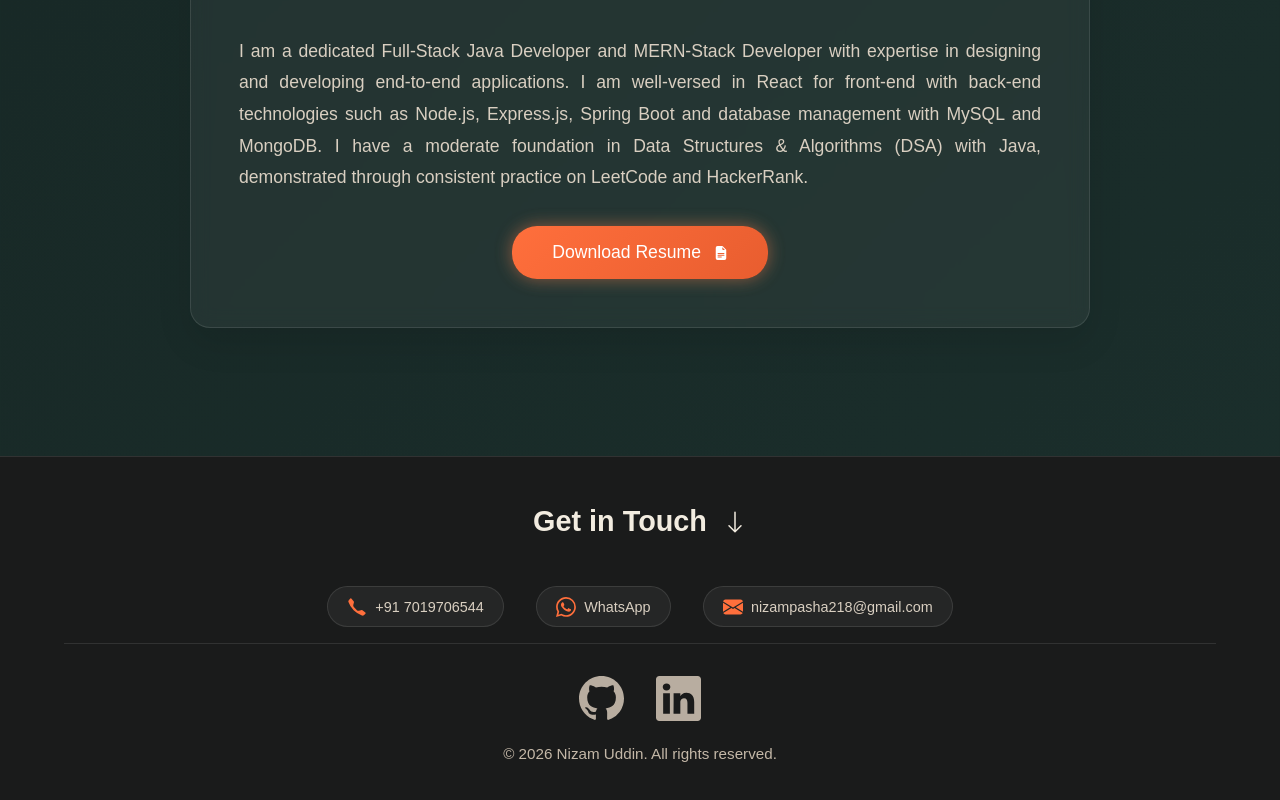
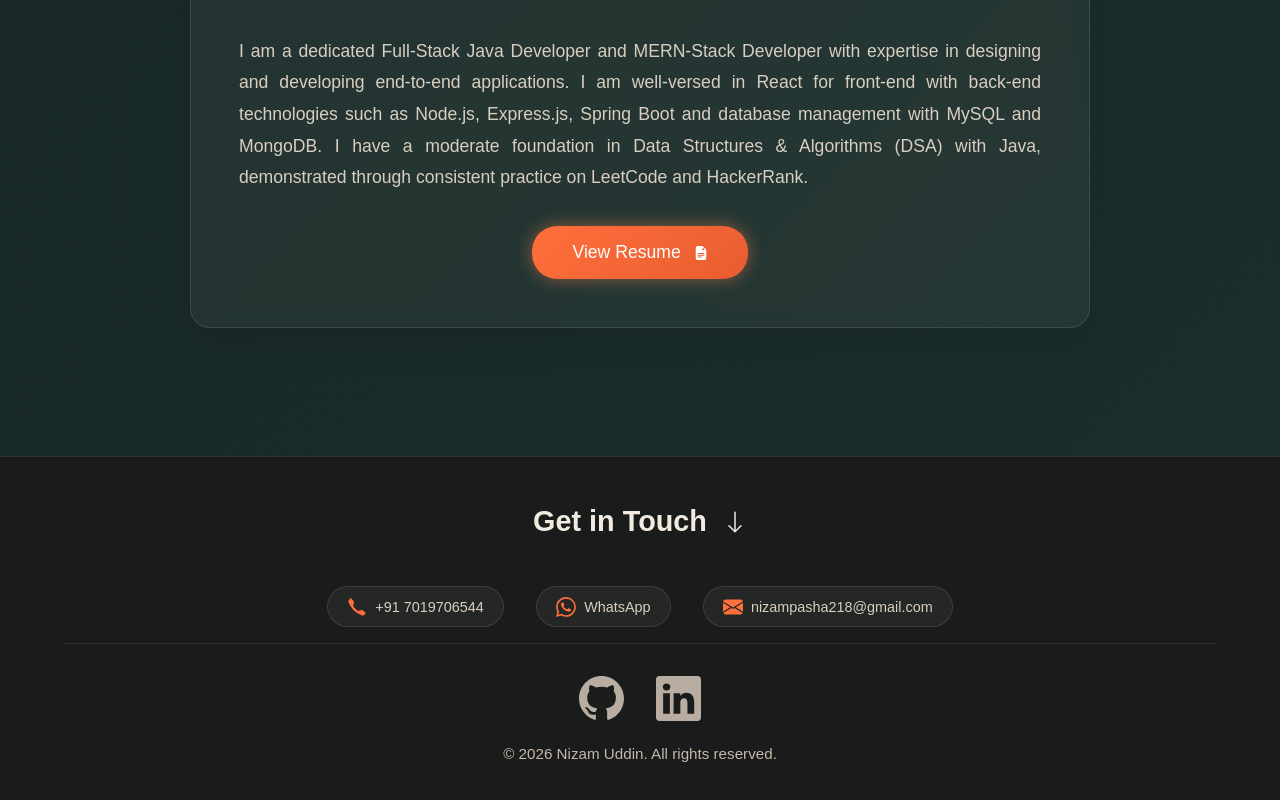
Before and after one commit to NizamUddin988/MyPortfolio, a React (Vite) app: page / in a window 1280 px wide. Shown: the part 7285-8085 px from the top of the page. Built offline with nearby package versions, Linux system fonts and the light colour scheme.

Commit message:
Change resume link to open in new tab

```diff
--- a/src/App.jsx
+++ b/src/App.jsx
@@ -653,12 +653,17 @@ return(
               in Data Structures & Algorithms (DSA) with Java, demonstrated
               through consistent practice on LeetCode and HackerRank.
             </p>
-            <a href='/NizamResume.pdf' className='button' download>
-              Download Resume
-              <svg xmlns="http://www.w3.org/2000/svg" width="14" height="14" fill="currentColor" viewBox="0 0 16 16">
-                <path d="M9.293 0H4a2 2 0 0 0-2 2v12a2 2 0 0 0 2 2h8a2 2 0 0 0 2-2V4.707A1 1 0 0 0 13.707 4L10 .293A1 1 0 0 0 9.293 0M9.5 3.5v-2l3 3h-2a1 1 0 0 1-1-1M4.5 9a.5.5 0 0 1 0-1h7a.5.5 0 0 1 0 1zM4 10.5a.5.5 0 0 1 .5-.5h7a.5.5 0 0 1 0 1h-7a.5.5 0 0 1-.5-.5m.5 2.5a.5.5 0 0 1 0-1h4a.5.5 0 0 1 0 1z"/>
-              </svg>
-            </a>
+           <a
+  href="/NizamResume.pdf"
+  className="button"
+  target="_blank"
+  rel="noopener noreferrer"
+>
+  View Resume
+  <svg xmlns="http://www.w3.org/2000/svg" width="14" height="14" fill="currentColor" viewBox="0 0 16 16">
+    <path d="M9.293 0H4a2 2 0 0 0-2 2v12a2 2 0 0 0 2 2h8a2 2 0 0 0 2-2V4.707A1 1 0 0 0 13.707 4L10 .293A1 1 0 0 0 9.293 0M9.5 3.5v-2l3 3h-2a1 1 0 0 1-1-1M4.5 9a.5.5 0 0 1 0-1h7a.5.5 0 0 1 0 1zM4 10.5a.5.5 0 0 1 .5-.5h7a.5.5 0 0 1 0 1h-7a.5.5 0 0 1-.5-.5m.5 2.5a.5.5 0 0 1 0-1h4a.5.5 0 0 1 0 1z"/>
+  </svg>
+</a>
           </div>
         </div>
 
```
